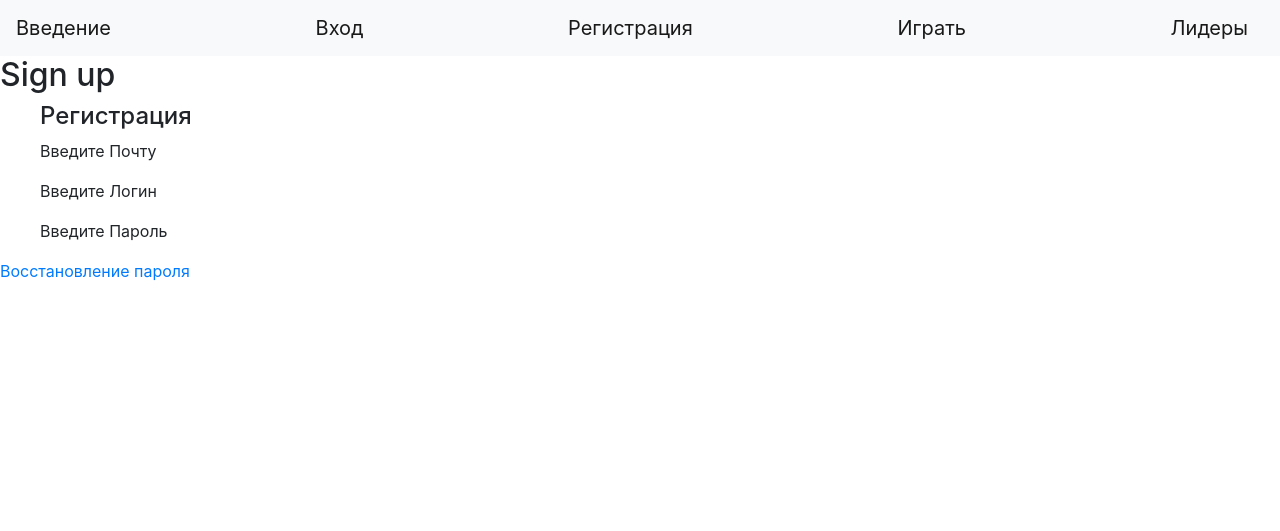
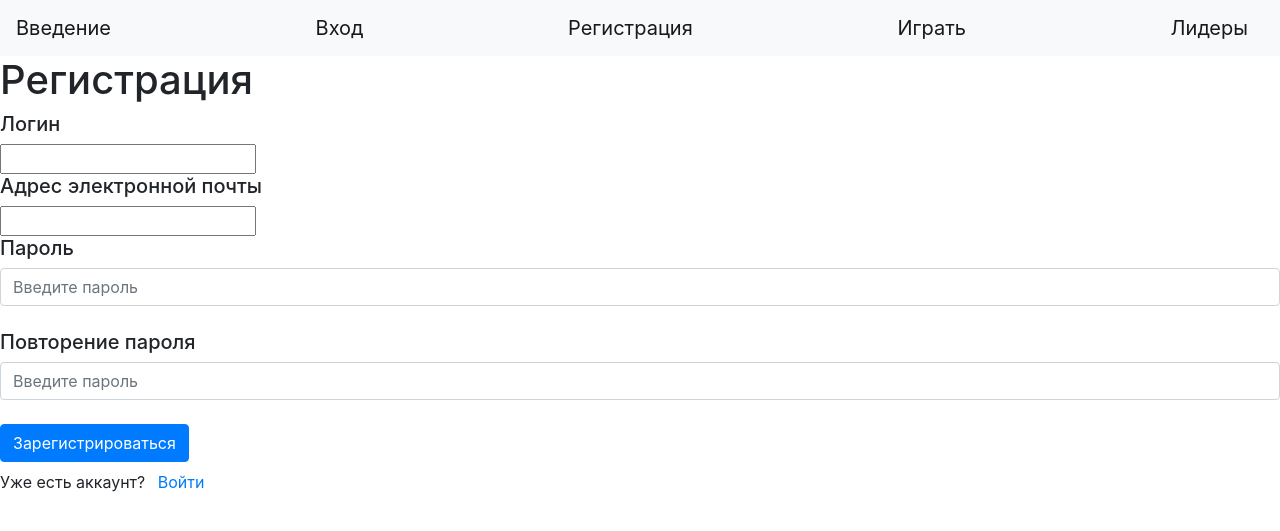
Before and after one commit to RobertArifulin/RobertWeb, a Django app: template accounts/templates/accounts/signup.html in a window 1280 px wide. Shown: the top 531 px of the page. Run offline with Django 3.2, Linux system fonts and the light colour scheme; the template is opened without the code that fills it, so the values that code supplies are empty, except form fields; tables that the repository leaves empty hold one stand-in row (values such as "Sample post"); form fields are guessed from the names that the template uses; some libraries are stand-ins or nearby versions.

Commit message:
login and signup skeleton

```diff
--- a/accounts/templates/accounts/base.html
+++ b/accounts/templates/accounts/base.html
@@ -13,7 +13,6 @@
 <body>
     {% include 'accounts/navbar.html' %}
     {% block content%}
-
     {% endblock %}
 <!--    <hr>-->
 <!--    <h3>footer</h3>-->
--- a/accounts/templates/accounts/signup.html
+++ b/accounts/templates/accounts/signup.html
@@ -1,9 +1,18 @@
 {% extends 'accounts/base.html' %}
-{% block content%}
-    <h2>Sign up</h2>
-    <h4 class="tab">Регистрация</h4>
-    <p class="tab">Введите Почту</p>
-    <p class="tab">Введите Логин</p>
-    <p class="tab">Введите Пароль</p>
-    <a href="pass_recovery">Восстановление пароля</a>
+{% block content %}
+<h1>Регистрация</h1>
+<form method="post" enctype="multipart/form-data">
+  {% csrf_token %}
+  <h5>Логин</h5>
+  {{form.username}}<br>
+  <h5>Адрес электронной почты</h5>
+  {{form.email}}<br>
+  <h5>Пароль</h5>
+  <input type="password" name="password1" placeholder="Введите пароль" class="form-control"><br>
+  <h5>Повторение пароля</h5>
+  <input type="password" name="password2" placeholder="Введите пароль" class="form-control"><br>
+  <button type="submit" class="btn btn-primary">Зарегистрироваться</button><br>
+  <h6>{{form.errors}}</h6>
+  Уже есть аккаунт? <a href="login" class="ml-2">Войти</a>
+</form>
 {% endblock %}
--- a/game/models.py
+++ b/game/models.py
@@ -1,6 +1,8 @@
 from django.db import models
+from django.contrib.auth.models import User
 
 
+User._meta.get_field('email')._unique = True
 # Create your models here.
 
 class Leaderboard(models.Model):
```
Also changed, not shown: accounts/models.py (+6 -1 lines), accounts/templates/accounts/login.html (+16 -5 lines), db.sqlite3, images/popcat1.jpg (renamed from popcat1.jpg), popcat1_c3M0Xg5.jpg (deleted).
